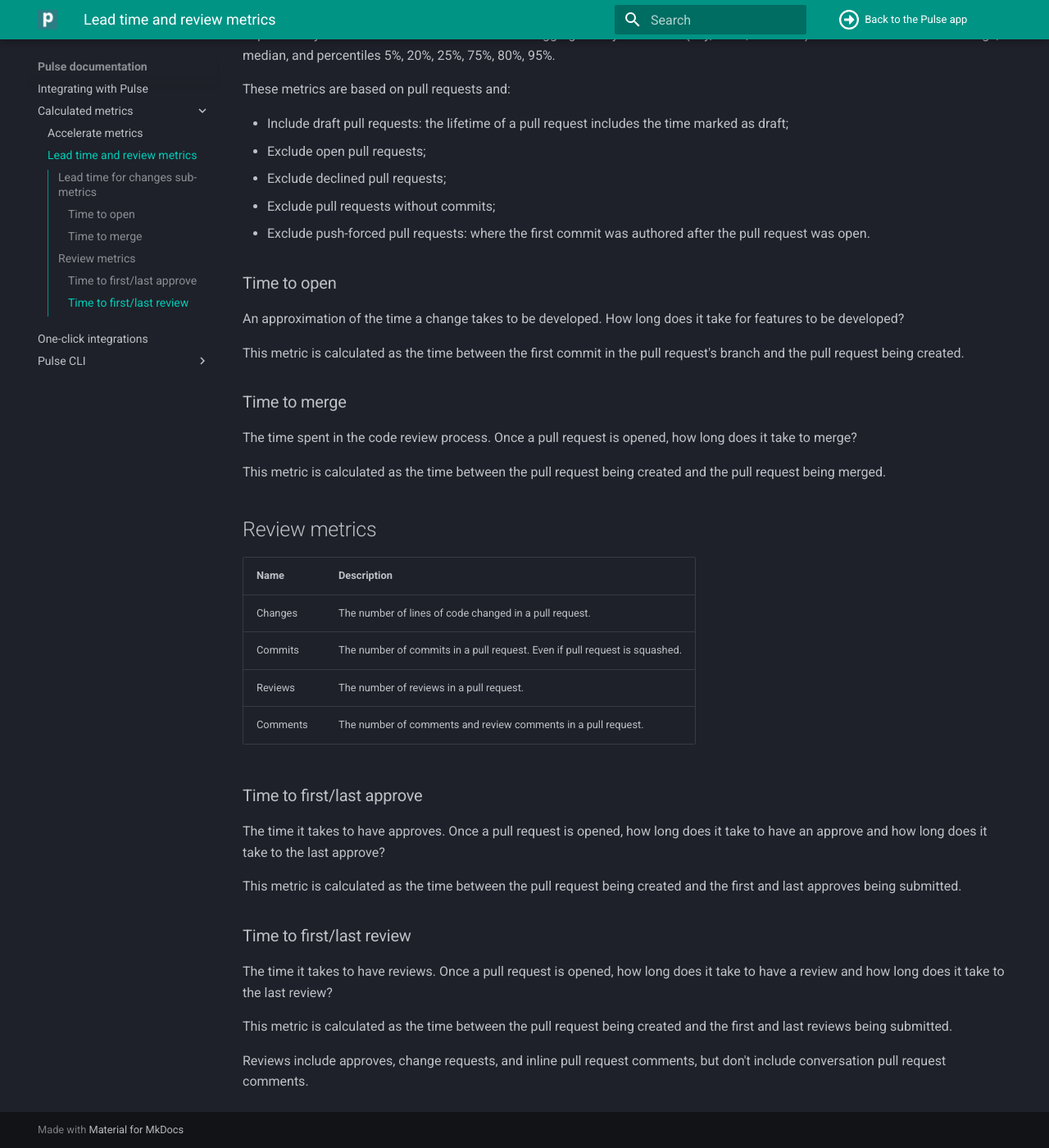
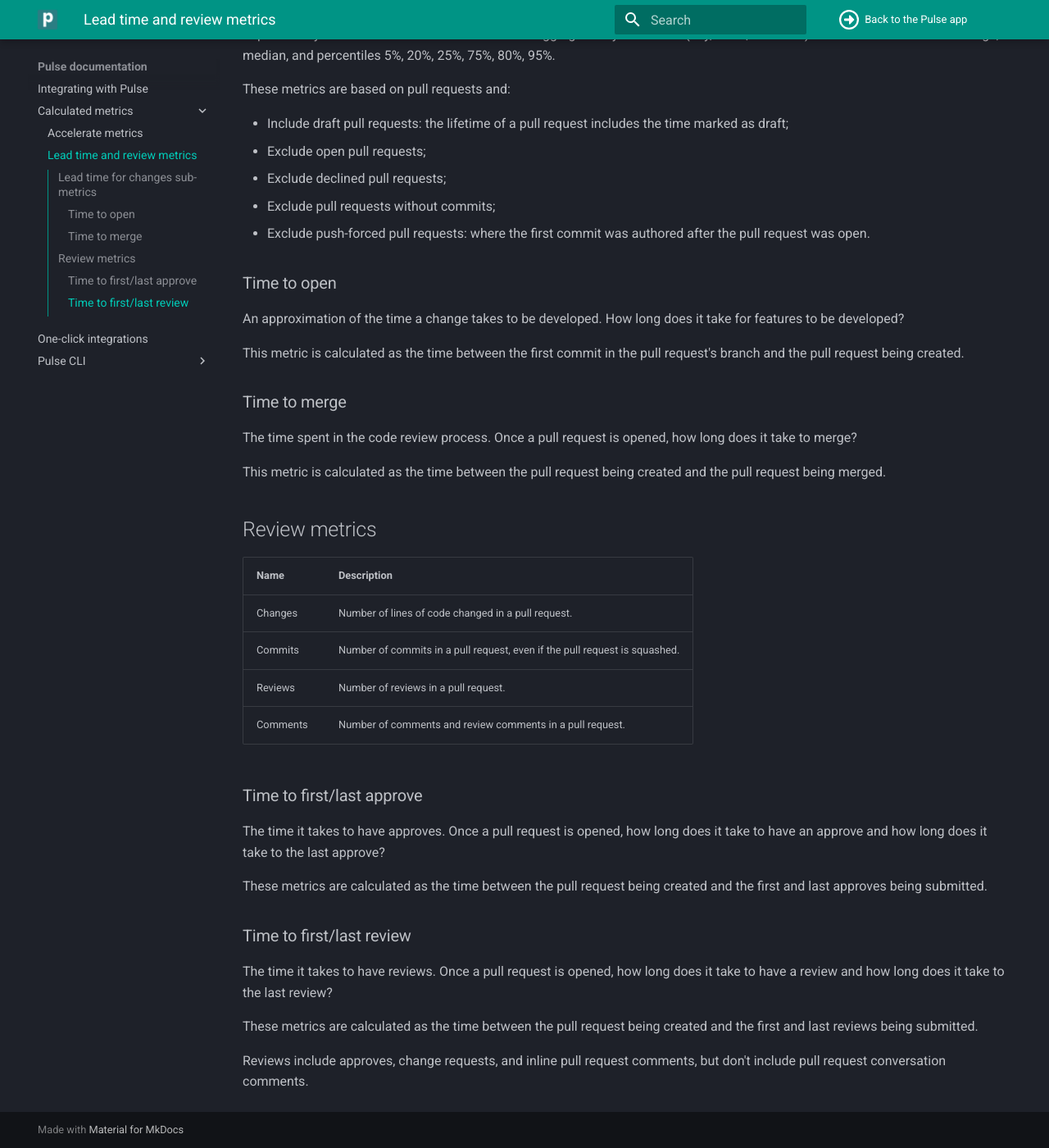
Before and after one commit to codacy/pulse-user-docs, an MkDocs documentation site: the page built from docs/metrics/lead-time-reviews.md, in a window 1280 px wide and 1400 px high, scrolled down 227 px. Shown: the whole window at 82% size. Built offline with MkDocs 1.6.1 and Material for MkDocs 9.7.7, drawn with Linux system fonts in a browser that asks for light colours.

Commit message:
clean: Small edits to "Lead time and reviews"

```diff
--- a/docs/metrics/lead-time-reviews.md
+++ b/docs/metrics/lead-time-reviews.md
@@ -28,21 +28,21 @@
 
 | Name     | Description                                                                |
 | -------- | -------------------------------------------------------------------------- |
-| Changes  | The number of lines of code changed in a pull request.                     |
-| Commits  | The number of commits in a pull request. Even if pull request is squashed. |
-| Reviews  | The number of reviews in a pull request.                                   |
-| Comments | The number of comments and review comments in a pull request.              |
+| Changes  | Number of lines of code changed in a pull request.                         |
+| Commits  | Number of commits in a pull request, even if the pull request is squashed. |
+| Reviews  | Number of reviews in a pull request.                                       |
+| Comments | Number of comments and review comments in a pull request.                  |
 
 ### Time to first/last approve
 
 The time it takes to have approves. Once a pull request is opened, how long does it take to have an approve and how long does it take to the last approve?
 
-This metric is calculated as the time between the pull request being created and the first and last approves being submitted.
+These metrics are calculated as the time between the pull request being created and the first and last approves being submitted.
 
 ### Time to first/last review
 
 The time it takes to have reviews. Once a pull request is opened, how long does it take to have a review and how long does it take to the last review?
 
-This metric is calculated as the time between the pull request being created and the first and last reviews being submitted.
+These metrics are calculated as the time between the pull request being created and the first and last reviews being submitted.
 
-Reviews include approves, change requests, and inline pull request comments, but don't include conversation pull request comments.
+Reviews include approves, change requests, and inline pull request comments, but don't include pull request conversation comments.
```
